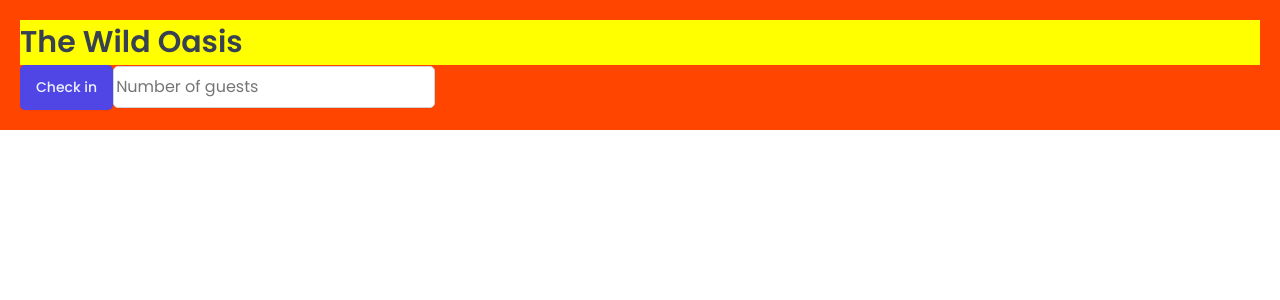
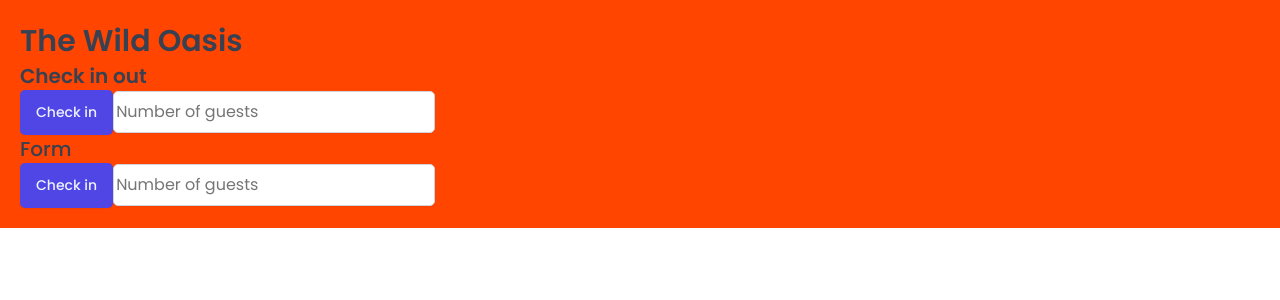
Before and after one commit to Mu-Desu/the-wild-oasis, a React (Vite) app: page / in a window 1280 px wide. Shown: the top 300 px of the page. Built offline with nearby package versions, Linux system fonts and the light colour scheme; a web font is replaced by a local one.

Commit message:
styled components props and the css functions

```diff
--- a/src/App.jsx
+++ b/src/App.jsx
@@ -2,12 +2,7 @@ import styled from "styled-components";
 import GlobalStyles from "./styles/GlobalStyles";
 import Button from "./ui/Button";
 import Input from "./ui/Input";
-
-const H1 = styled.h1`
-  font-size: 30px;
-  font-weight: 600;
-  background-color: yellow;
-`;
+import Heading from "./ui/Heading";
 
 const StyledApp = styled.main`
   background-color: orangered;
@@ -19,7 +14,14 @@ function App() {
     <>
       <GlobalStyles />
       <StyledApp>
-        <H1>The Wild Oasis</H1>
+        <Heading as="h1">The Wild Oasis</Heading>
+
+        <Heading as="h2">Check in out</Heading>
+        <Button>Check in</Button>
+
+        <Input type="number" placeholder="Number of guests" />
+
+        <Heading as="h3">Form</Heading>
         <Button>Check in</Button>
 
         <Input type="number" placeholder="Number of guests" />
--- /dev/null
+++ b/src/ui/Heading.jsx
@@ -0,0 +1,33 @@
+import { css, styled } from "styled-components";
+
+// const test = css`
+//   text-align: center;
+//   ${10 > 5 && "background-color: yellow;"}
+// `;
+
+const Heading = styled.h1`
+  ${(props) =>
+    props.as === "h1" &&
+    css`
+      font-size: 3rem;
+      font-weight: 600;
+    `}
+
+  ${(props) =>
+    props.as === "h2" &&
+    css`
+      font-size: 2rem;
+      font-weight: 600;
+    `}
+
+  ${(props) =>
+    props.as === "h3" &&
+    css`
+      font-size: 2rem;
+      font-weight: 500;
+    `}
+
+  line-height:1.4;
+`;
+
+export default Heading;
```
